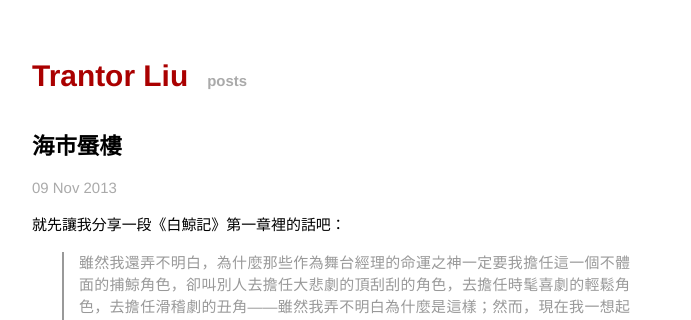
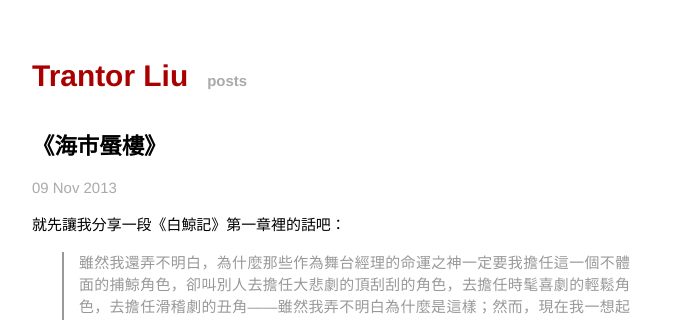
Before and after one commit to trantorLiu/trantorliu.github.io, a Jekyll site: the page built from _posts/2013-11-09-海市蜃樓.markdown, in a window 1280 px wide. Shown: the top 320 px of the page, without its empty margins (294-985 px from the left). Built offline with Jekyll 4.4.1, drawn with Linux system fonts in a browser that asks for light colours.

```diff
--- a/_posts/2013-11-09-海市蜃樓.markdown
+++ b/_posts/2013-11-09-海市蜃樓.markdown
@@ -1,6 +1,6 @@
 ---
 layout: post
-title: 海市蜃樓
+title: 《海市蜃樓》
 date: 2013-11-09 21:00:00
 categories: posts
 ---
```
